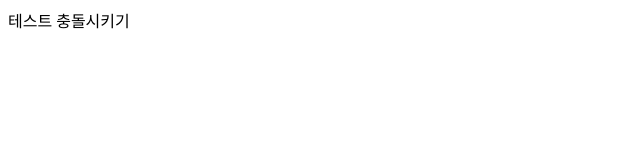
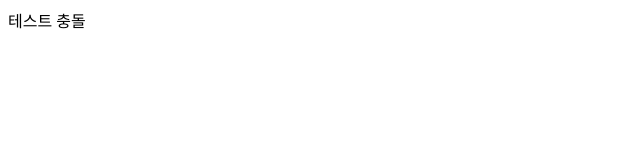
Before and after one commit to Lime007/Git-Tutorial, a plain HTML site: page index.html in a window 1280 px wide. Shown: the full height of the page, 0-640 px from the left. Drawn offline with Linux system fonts and the light colour scheme.

Commit message:
브랜치에서 커밋

```diff
--- a/index.html
+++ b/index.html
@@ -7,6 +7,6 @@
     <title>Document</title>
 </head>
 <body>
-    테스트 충돌시키기
+    테스트 충돌
 </body>
 </html>
```
